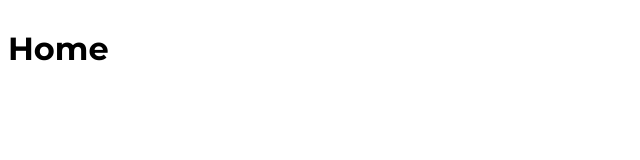
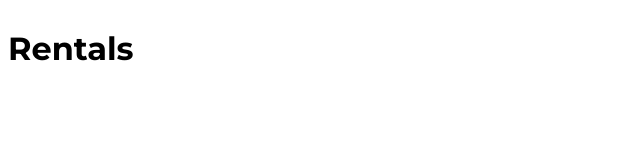
Before and after one commit to Liliangrasso/kasa, a React (Create React App) app: page /rentals/0979876d in a window 1280 px wide. Shown: the top 160 px of the page, without its empty margins (0-640 px from the left). Built offline with nearby package versions, Linux system fonts and the light colour scheme.

Commit message:
:hammer: Création des Routes et des pages

```diff
--- a/package.json
+++ b/package.json
@@ -8,6 +8,7 @@
     "@testing-library/user-event": "^13.5.0",
     "react": "^18.2.0",
     "react-dom": "^18.2.0",
+    "react-router-dom": "^6.4.3",
     "react-scripts": "5.0.1",
     "web-vitals": "^2.1.4"
   },
--- a/src/index.jsx
+++ b/src/index.jsx
@@ -1,13 +1,16 @@
 import React from 'react';
 import ReactDOM from 'react-dom/client';
 import './styles/generalSetting.css';
-import Home from './pages/Home';
+import App from './pages/App';
+import { BrowserRouter } from 'react-router-dom';
 import reportWebVitals from './reportWebVitals';
 
 const root = ReactDOM.createRoot(document.getElementById('root'));
 root.render(
   <React.StrictMode>
-    <Home />
+    <BrowserRouter>
+      <App />
+    </BrowserRouter>
   </React.StrictMode>
 );
 
--- /dev/null
+++ b/src/pages/About/index.jsx
@@ -0,0 +1,8 @@
+
+function About (){
+    return (
+        <main><h1>About</h1></main>
+    )
+}
+
+export default About;
--- /dev/null
+++ b/src/pages/App.jsx
@@ -0,0 +1,29 @@
+import {Routes, Route} from "react-router-dom"
+
+/* Pages */
+import Home from './Home/Home';
+import About from './About/index';
+import Rentals from './Rentals/index';
+import Error from './Error/index'
+
+/* Components
+import Navbar from '../components/Banner';
+import Footer from '../components/Footer/index'
+<Navbar />
+<Footer />
+*/
+function App() {
+  return (
+    <div className="App">
+
+      <Routes>
+        <Route path="/" element={<Home/>} />
+        <Route path="/rentals/:id" element={<Rentals/>} />
+        <Route path="/about" element={<About/>} />
+        <Route path="/*" element={<Error/>} />
+      </Routes>
+    </div>
+  );
+}
+
+export default App;
--- /dev/null
+++ b/src/pages/Error/index.jsx
@@ -0,0 +1,8 @@
+
+function Error (){
+    return (
+        <main><h1>404</h1></main>
+    )
+}
+
+export default Error;
--- /dev/null
+++ b/src/pages/Rentals/index.jsx
@@ -0,0 +1,8 @@
+
+function Rentals (){
+    return (
+        <main><h1>Rentals</h1></main>
+    )
+}
+
+export default Rentals;
```
Also changed, not shown: src/pages/Home/Home.jsx (renamed from src/pages/Home.jsx), 1 other file (tests, documents, lock files or other folders).
